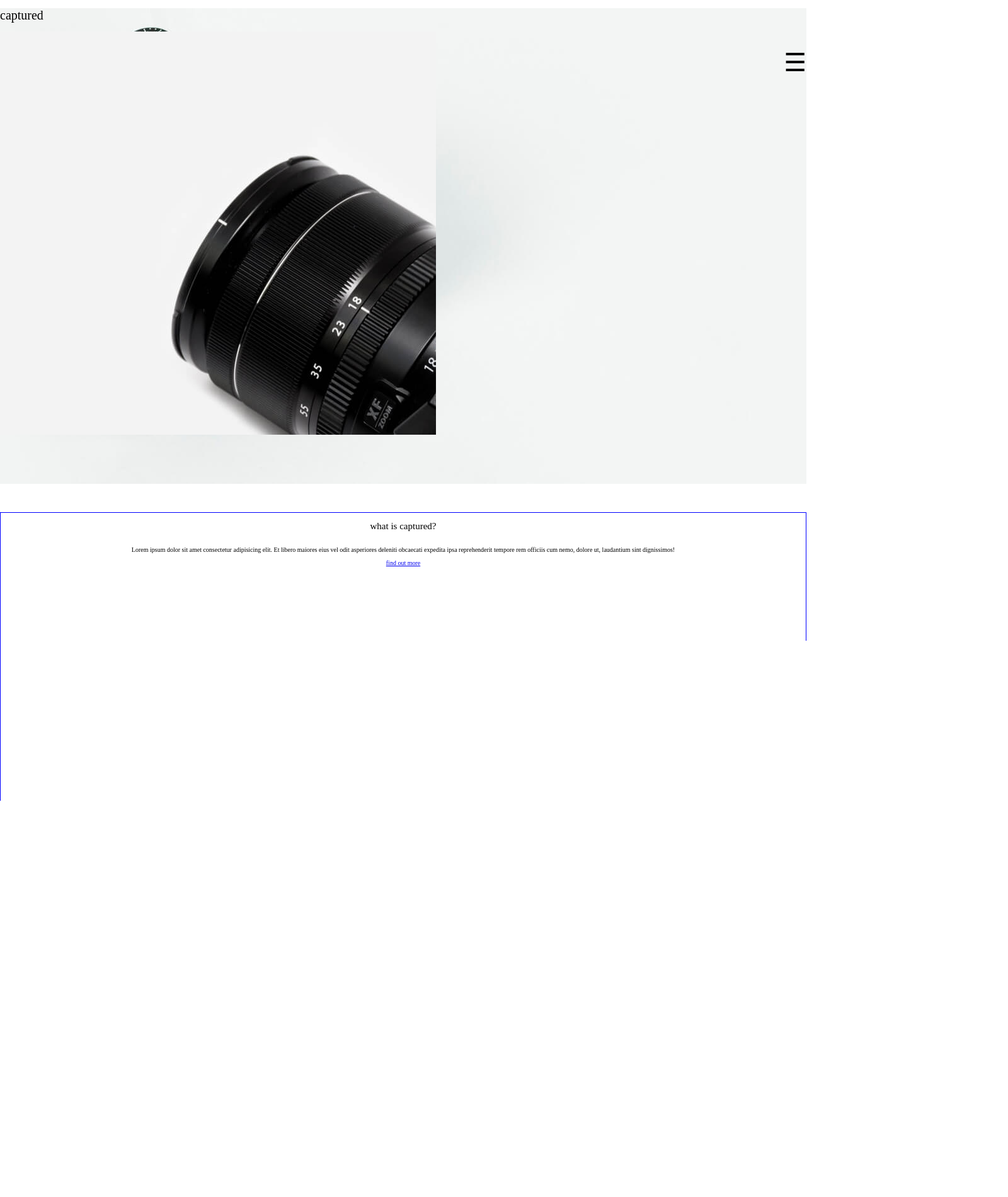
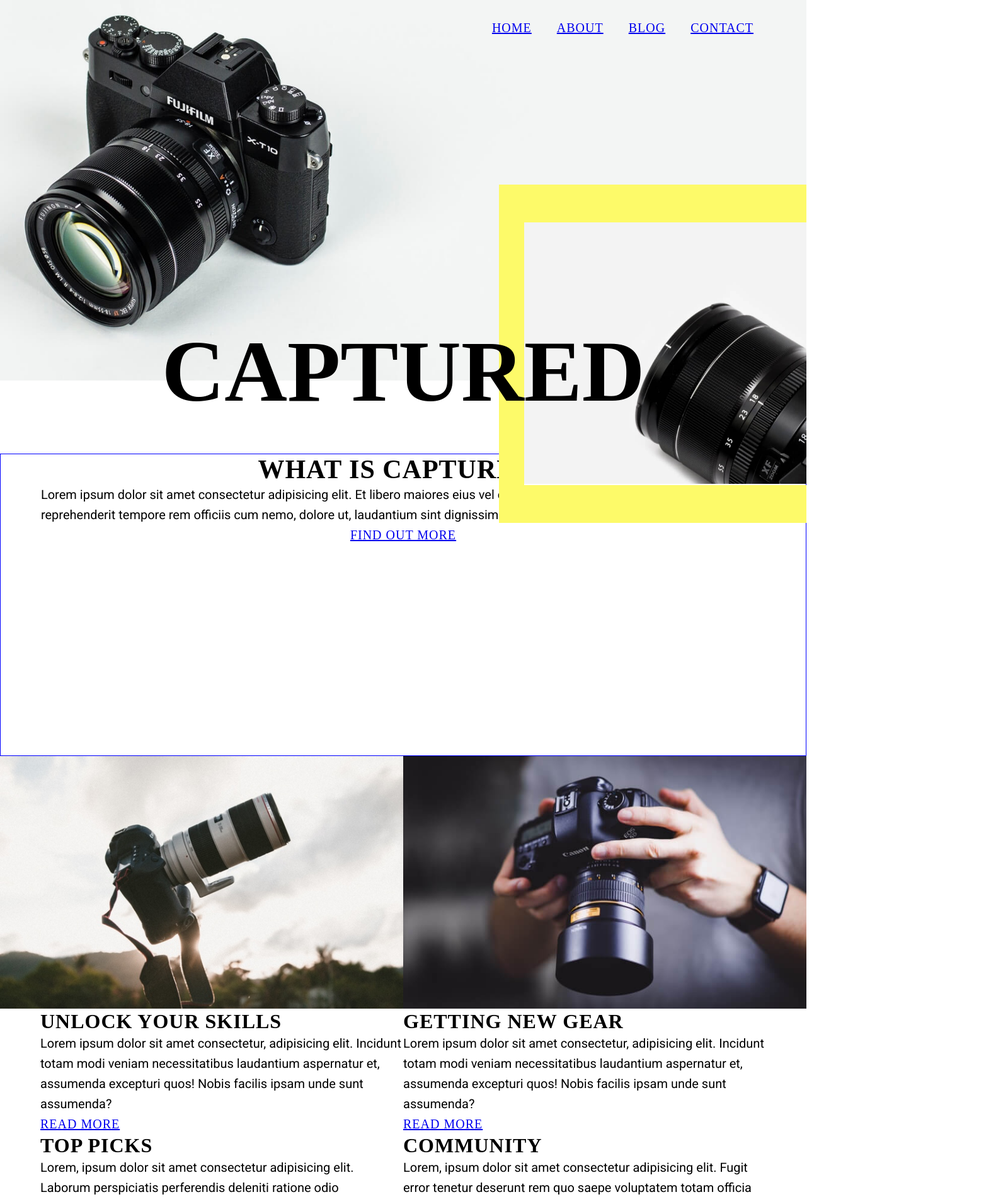
Before and after one commit to michacurri/michael-currie-project-two, a plain HTML site: page index.html in a window 1280 px wide. Shown: the top 1900 px of the page at 63% size, 1600 px wide, since content can reach past the window. Drawn offline with Linux system fonts and the light colour scheme; files whose address does not match are found by name; a web font is replaced by a local one.

Commit message:
nightly build - slight modification to SASS structure, and some styles for index.html written

```diff
--- a/index.html
+++ b/index.html
@@ -11,18 +11,19 @@
 <body>
   <header>
     <div class="wrapper">
-
+      <div class="headerContent">
         <nav>
           <label for="hamburger">&#9776;</label>
           <input type="checkbox" id="hamburger" />
           <ul class="navMenu">
-          <li><a href="#homeAnchor"></a>home</li>
-          <li><a href="#aboutAnchor"></a>about</li>
-          <li><a href="#blogAnchor"></a>blog</li>
-          <li><a href="#contactAnchor"></a>contact</li>
+            <li><a href="#homeAnchor">home</a></li>
+            <li><a href="#aboutAnchor">about</a></li>
+            <li><a href="#blogAnchor">blog</a></li>
+            <li><a href="#contactAnchor">contact</a></li>
           </ul>
         </nav>
         <h1>captured</h1>
+      </div>
       <div class="headerBoxImage">
         <img src="./assets/images/header-box-image.jpg" alt="closeup shot of the new Fuji 18-55 f/2.8-4 lens">
       </div>
@@ -32,7 +33,7 @@
   <section id="aboutAnchor" class="about">
     <div class="wrapper">
       <div class="aboutContentBox">
-        <h2>what is captured?</h2>
+        <h3>what is captured?</h3>
         <p>Lorem ipsum dolor sit amet consectetur adipisicing elit. Et libero maiores eius vel odit asperiores deleniti
           obcaecati expedita ipsa reprehenderit tempore rem officiis cum nemo, dolore ut, laudantium sint dignissimos!
         </p>
@@ -55,13 +56,13 @@
       <div class="wrapper">
         <div class="container">
           <div class="textContainer">
-            <h3>unlock your skills</h3>
+            <h4>unlock your skills</h4>
             <p>Lorem ipsum dolor sit amet consectetur, adipisicing elit. Incidunt totam modi veniam necessitatibus
               laudantium aspernatur et, assumenda excepturi quos! Nobis facilis ipsam unde sunt assumenda?</p>
             <a href="#" class="btn">read more</a>
           </div>
           <div class="textContainer">
-            <h3>getting new gear</h3>
+            <h4>getting new gear</h4>
             <p>Lorem ipsum dolor sit amet consectetur, adipisicing elit. Incidunt totam modi veniam necessitatibus
               laudantium aspernatur et, assumenda excepturi quos! Nobis facilis ipsam unde sunt assumenda?</p>
             <a href="#" class="btn">read more</a>
@@ -72,26 +73,31 @@
     </div>
   </section>
 
-  <section class="sectionThree">
+  <section class="fullWrapper">
+    <div class="wrapper">
+      <div class="sectionThree">
         <div class="textContainer">
-      <h3>top picks</h3>
+          <h4>top picks</h4>
           <p>Lorem, ipsum dolor sit amet consectetur adipisicing elit. Laborum perspiciatis perferendis deleniti ratione
             odio repudiandae sapiente aliquam aliquid sequi ipsam?</p>
         </div>
         <div class="textContainer">
-      <h3>community</h3>
-      <p>Lorem, ipsum dolor sit amet consectetur adipisicing elit. Fugit error tenetur deserunt rem quo saepe voluptatem
+          <h4>community</h4>
+          <p>Lorem, ipsum dolor sit amet consectetur adipisicing elit. Fugit error tenetur deserunt rem quo saepe
+            voluptatem
             totam officia consequatur eveniet.</p>
         </div>
         <div class="textContainer">
-      <h3>blog</h3>
+          <h4>blog</h4>
           <p>Lorem ipsum dolor sit amet consectetur adipisicing elit. Nesciunt atque nihil iste quasi. Voluptate debitis
             aliquam incidunt quibusdam asperiores inventore?</p>
         </div>
         <div class="textContainer">
-      <h3>get in touch</h3>
+          <h4>get in touch</h4>
           <p>Lorem ipsum dolor sit amet consectetur adipisicing elit. Aspernatur aliquam dolorum architecto nam cum quos
             nemo, dolores ea esse excepturi!</p>
+        </div>
+      </div>
     </div>
   </section>
 
@@ -107,7 +113,9 @@
         <img src="./assets/images/small-box.jpg" alt="This months featured artist">
         <div class="textContainer">
           <h2>this months profile</h2>
-          <p>Lorem ipsum dolor sit amet consectetur adipisicing elit. Repudiandae, et quos quisquam reiciendis, nesciunt reprehenderit necessitatibus voluptatum sapiente minus nisi natus veniam iure. Quia aliquam distinctio beatae saepe mollitia qui.</p>
+          <p>Lorem ipsum dolor sit amet consectetur adipisicing elit. Repudiandae, et quos quisquam reiciendis, nesciunt
+            reprehenderit necessitatibus voluptatum sapiente minus nisi natus veniam iure. Quia aliquam distinctio
+            beatae saepe mollitia qui.</p>
           <a href="#" class="btn">find out more</a>
         </div>
 
@@ -119,7 +127,8 @@
     <div class="container">
       <img src="./assets/images/gallery-image-1.jpg" alt="Vloggers best option in 2020; the Canon 80D">
       <img src="./assets/images/gallery-image-2.jpg" alt="Classic Leica in the wild">
-      <img src="./assets/images/gallery-image-3.jpg" alt="The nature photographers mainstay; the Nikon D850 with 50MP and no anti-aliasing">
+      <img src="./assets/images/gallery-image-3.jpg"
+        alt="The nature photographers mainstay; the Nikon D850 with 50MP and no anti-aliasing">
     </div>
   </section>
 
--- a/styles/sass/_partials.scss
+++ /dev/null
@@ -1,3 +0,0 @@
-@import 'setup';
-@import 'typography';
-@import 'mixins';
--- a/styles/sass/abstracts/_fonts.scss
+++ b/styles/sass/abstracts/_fonts.scss
@@ -3,19 +3,3 @@
 // Font Variables
 $roboto: 'Roboto', sans-serif;
 $playfairDisplay: 'Playfair Display', serif;
-
-// Styles
-html {
-  font-family: $playfairDisplay;
-  font-size: 62.5%;
-}
-
-h1,
-h2,
-h3,
-h4,
-h5,
-h6 {
-  font-family: $playfairDisplay;
-  font-weight: normal;
-}
--- a/styles/sass/abstracts/_mixins.scss
+++ b/styles/sass/abstracts/_mixins.scss
@@ -1,5 +1,9 @@
-@mixin flexCenter{
+@mixin flexCenter {
   display: flex;
   justify-content: center;
   align-items: center;
 }
+
+@mixin fontSize($sizeValue) {
+  font-size: $sizeValue;
+}
--- a/styles/sass/base/__base-dir.scss
+++ b/styles/sass/base/__base-dir.scss
@@ -1,2 +1,3 @@
 @import 'setup';
 @import 'typography';
+@import 'globalAttributes';
--- /dev/null
+++ b/styles/sass/base/_globalAttributes.scss
@@ -0,0 +1,38 @@
+h1,
+h2,
+h3,
+h4,
+h5,
+h6,
+p,
+a {
+  margin: 0;
+  padding: 0;
+}
+
+.fullWrapper {
+  width: 100%;
+}
+
+.wrapper {
+  width: 90%;
+  max-width: 1200px;
+  height: 100%;
+  margin: 0 auto;
+}
+
+.flexWrapper {
+  display: flex;
+  width: 90%;
+  max-width: 1200px;
+  height: 100%;
+  margin: 0 auto;
+}
+
+img {
+  width: 100%
+}
+
+.container {
+  width: 100%;
+}
--- a/styles/sass/base/_typography.scss
+++ b/styles/sass/base/_typography.scss
@@ -0,0 +1,56 @@
+html {
+  font-size: 62.5%;
+}
+
+h1 {
+  font-family: $playfairDisplay;
+  font-size: 138px;
+  text-transform: uppercase;
+  z-index: 10;
+}
+
+//get in touch, blog
+h2 {
+  font-family: $playfairDisplay;
+  font-size: 80px;
+  text-transform: uppercase;
+  line-height: 92px;
+}
+
+//what is captured
+h3 {
+  font-family: $playfairDisplay;
+  font-size: 42px;
+  text-transform: uppercase;
+  letter-spacing: 1px;
+}
+
+//unlock your, getting new, top picks, community
+h4 {
+  font-family: $playfairDisplay;
+  font-size: 32px;
+  text-transform: uppercase;
+  letter-spacing: 1px;
+}
+
+nav a {
+  font-family: $playfairDisplay;
+  font-size: 20px;
+  text-transform: uppercase;
+  line-height: 29px;
+  letter-spacing: 1px;
+}
+
+.btn {
+  font-family: $playfairDisplay;
+  font-size: 20px;
+  text-transform: uppercase;
+  line-height: 32px;
+  letter-spacing: 1px;
+}
+
+p {
+  font-family: $roboto;
+  font-size: 20px;
+  line-height: 32px;
+}
--- a/styles/sass/layout/__layout-dir.scss
+++ b/styles/sass/layout/__layout-dir.scss
@@ -2,3 +2,4 @@
 @import 'nav';
 @import 'main';
 @import 'footer';
+@import 'mobile';
--- a/styles/sass/layout/_header.scss
+++ b/styles/sass/layout/_header.scss
@@ -1,7 +1,32 @@
 header {
-  height: 100vh;
-  width: 100vw;
+  height: 90vh;
+  width: 100%;
   background-image: url(/assets/images//header-image.jpg);
   background-repeat: no-repeat;
+  background-size: contain;
   background-attachment: fixed;
+  position: relative;
+
+  h1 {
+    margin: 5rem;
+  }
+
+
 }
+
+.headerContent {
+  height: 100%;
+  width: 100%;
+  display: flex;
+  flex-direction: column;
+  justify-content: space-between;
+  align-items: center;
+}
+
+.headerBoxImage {
+  position: absolute;
+  bottom: -5rem;
+  right: 0;
+  width: 35vw;
+  box-shadow: 2rem 0 0 6rem #FDFA69;
+ }
--- a/styles/sass/layout/_main.scss
+++ b/styles/sass/layout/_main.scss
@@ -5,5 +5,29 @@
   .aboutContentBox {
     @include flexCenter();
     flex-direction: column;
+    width: 100%;
   }
 }
+
+
+.sectionTwo .container {
+  display: flex;
+
+
+  .imageContainer {
+    // width: calc(100% / 2);
+  }
+}
+
+
+.sectionThree {
+  display: grid;
+  grid-template-columns: repeat(2, 1fr);
+  grid-template-rows: repeat(2, 1fr);
+
+  .textContainer {
+    display: flex;
+    flex-direction: column;
+  }
+
+}
--- /dev/null
+++ b/styles/sass/layout/_mobile.scss
@@ -0,0 +1,64 @@
+@media (max-width: 768px) {
+
+  nav label {
+    font-size: 4rem;
+    float: right;
+    padding: 5% 0;
+
+    &:hover,
+    &:focus {
+      color: #FABA63;
+      cursor: pointer;
+    }
+
+    &:active {
+      position: relative;
+      top: 2px;
+    }
+  }
+
+  .navMenu {
+    display: block;
+    position: absolute;
+    z-index: 10;
+    width: 50%;
+    left: -50%;
+    top: 1rem;
+    transition: all 0.5s;
+    text-align: left;
+
+    li {
+      margin: 5% 10% 5%;
+
+      a {
+        display: inline-block;
+        border-bottom: 2px solid transparent;
+        font-size: 2.4rem;
+        font-weight: 200;
+        text-decoration: none;
+        text-transform: capitalize;
+        color: #FABA63;
+      }
+
+      a:hover,
+      a:focus {
+        border-bottom: 2px solid grey;
+      }
+
+      a:active {
+        position: relative;
+        top: 2px;
+      }
+    }
+
+  }
+
+
+  input[type="checkbox"]:checked+.navMenu {
+    left: 0;
+  }
+
+  input[type="checkbox"] {
+    display: none;
+  }
+}
--- a/styles/sass/layout/_nav.scss
+++ b/styles/sass/layout/_nav.scss
@@ -1,61 +1,26 @@
+input[type=checkbox],
 nav label {
-  font-size: 4rem;
-  float: right;
-  padding: 5% 0;
-
-  &:hover,
-  &:focus {
-    color: #FABA63;
-    cursor: pointer;
-  }
-
-  &:active {
-    position: relative;
-    top: 2px;
-  }
-}
-
-.navMenu {
-  display: block;
-  position: absolute;
-  z-index: 10;
-  width: 50%;
-  left: -50%;
-  top: 1rem;
-  transition: all 0.5s;
-  text-align: left;
-
-  li {
-    margin: 5% 10% 5%;
-
-    a {
-      display: inline-block;
-      border-bottom: 2px solid transparent;
-      font-size: 2.4rem;
-      font-weight: 200;
-      text-decoration: none;
-      text-transform: capitalize;
-      color: #FABA63;
-    }
-
-    a:hover,
-    a:focus {
-      border-bottom: 2px solid grey;
-    }
-
-    a:active {
-      position: relative;
-      top: 2px;
-    }
-  }
+  // opacity: 0;
+  // position: absolute;
+  // visibility: hidden;
+  display: none;
 
 }
 
+nav {
+  display: flex;
+  align-self: flex-end;
+  width: calc(100% / 2) - 5rem;
+  z-index: 10;
 
-input[type="checkbox"]:checked+.navMenu {
-  left: 0;
+  ul {
+    display: flex;
+    flex-direction: row;
+    justify-content: space-between;
+
+    li {
+      padding: 20px;
+      list-style: none;;
+    }
+  }
 }
-
-input[type="checkbox"] {
-  display: none;
-}
```
Also changed, not shown: styles/style.css. Lines whose indentation alone changed are shown as unchanged.
